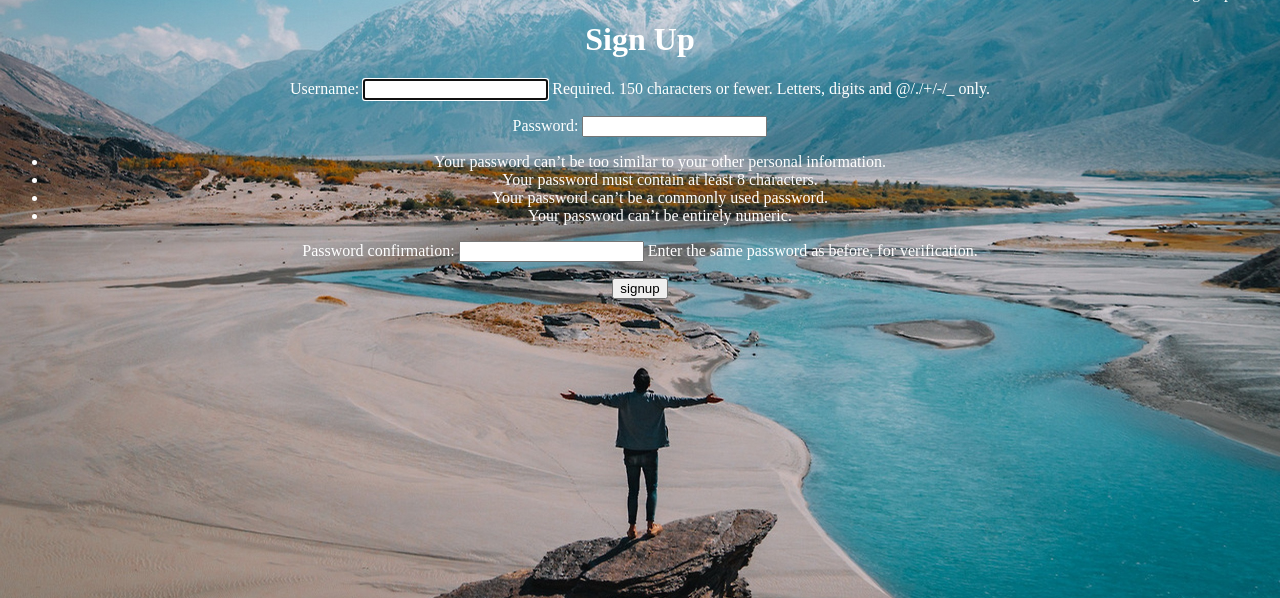
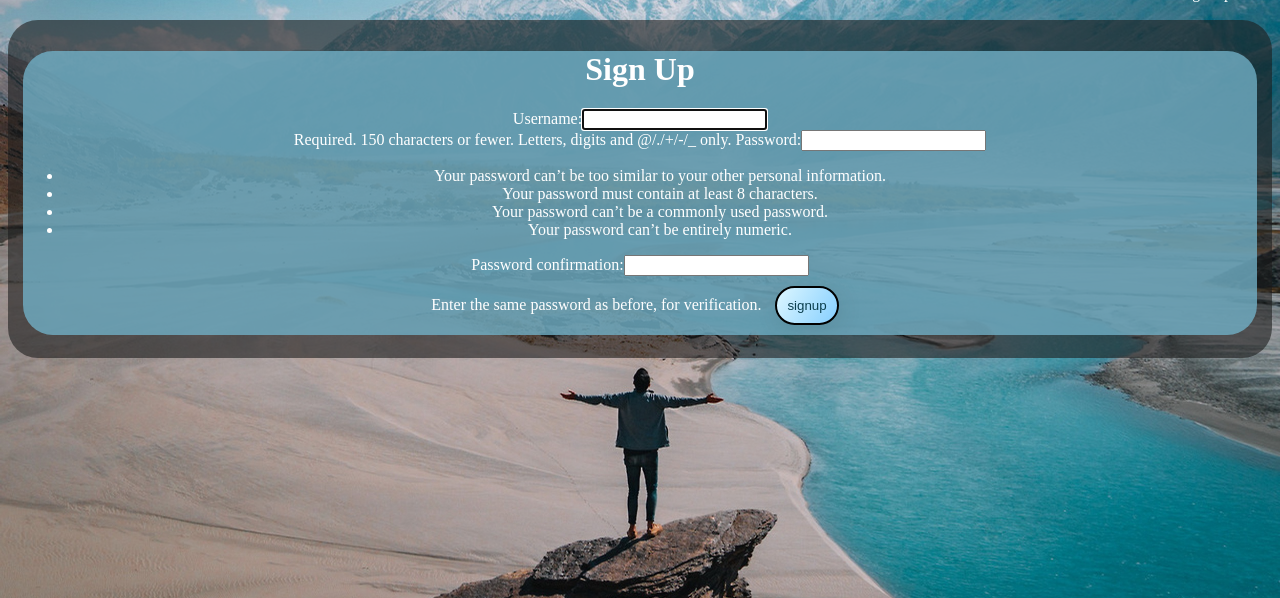
Before and after one commit to gregwebb/PlanIt, a Django app: page /accounts/signup in a window 1280 px wide. Shown: the part 155-753 px from the top of the page. Run offline with Django 3.2, Linux system fonts and the light colour scheme; some web fonts are replaced.

Commit message:
updated signup page to match rest of site

```diff
--- a/main_app/templates/registration/signup.html
+++ b/main_app/templates/registration/signup.html
@@ -1,15 +1,21 @@
 {% extends 'base.html' %}
 {% block content %}
 
+<div class="main-container">
+    <div class="card-container">
        <h1>Sign Up</h1>
 
             {% if error_message %} <p class='red-text'>{{error_message}}</p> {% endif %}
 
             <form method="POST" action="{% url 'signup' %}">
                 {% csrf_token %}
-    {{form.as_p}}
-    <input type="submit" class="btn" value="signup">
+                {{form.as_table}}
+                <input type="submit" class="log-in-btn" value="signup">
                 <input type="hidden" name="next" value="{{ next }}">
             </form>
 
+    </div>
+</div>
+
+
 {% endblock %}
```
Lines whose indentation alone changed are shown as unchanged.
